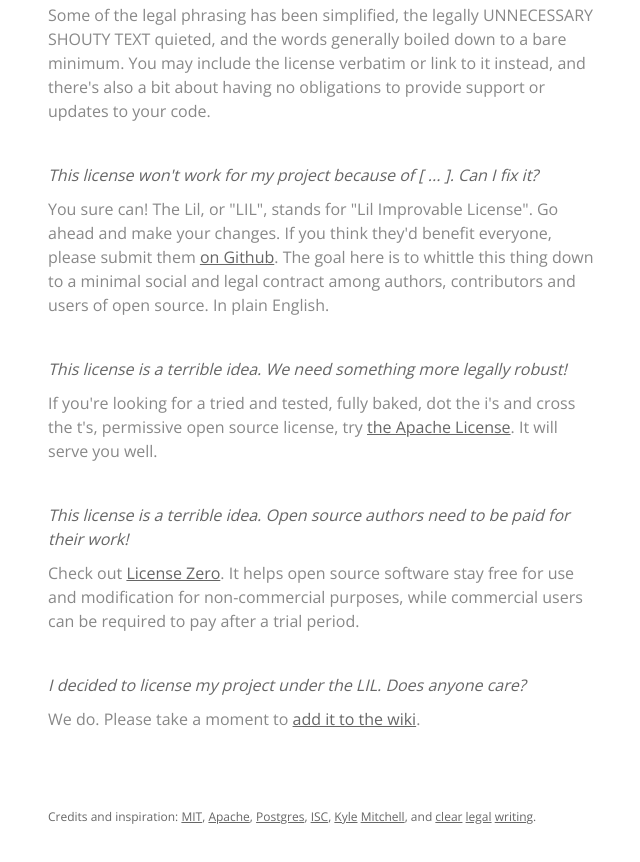
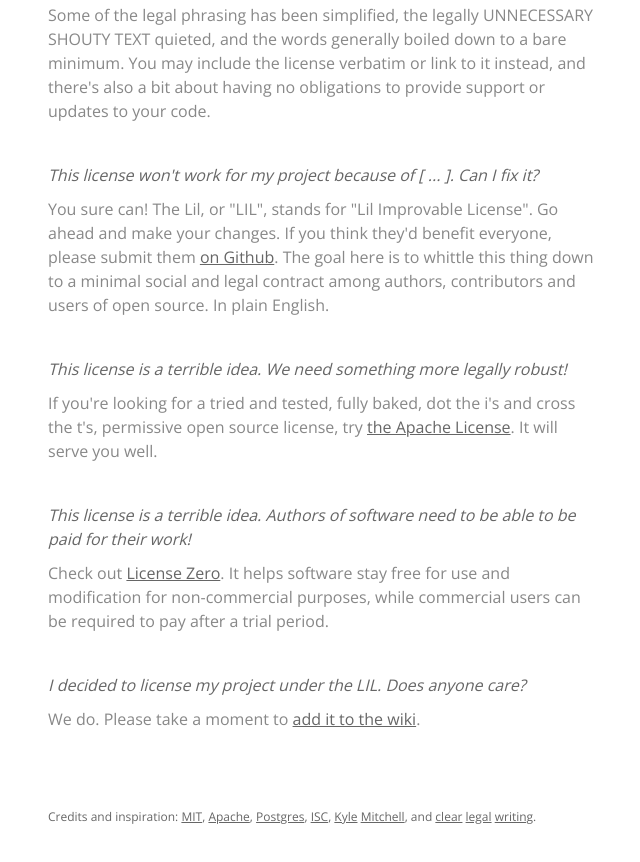
Before and after one commit to jashkenas/lil-license, a plain HTML site: page v1.html in a window 1280 px wide. Shown: the part 997-1859 px from the top of the page, without its empty margins (317-957 px from the left). Drawn offline with nearby package versions, Linux system fonts and the light colour scheme; a web font is replaced by a local one.

Commit message:
Clarify: License Zero is open, but not open source

```diff
--- a/v1.html
+++ b/v1.html
@@ -142,11 +142,11 @@ contributors and users of open source. In plain English.</p>
 the t's, permissive open source license, try
 <a href="https://www.apache.org/licenses/LICENSE-2.0">the Apache License</a>. It will serve
 you well.</p>
-<p>This license is a terrible idea. Open source authors need to be paid for their
-work!</p>
-<p>Check out <a href="https://licensezero.com/">License Zero</a>. It helps open source
-software stay free for use and modification for non-commercial purposes, while
-commercial users can be required to pay after a trial period.</p>
+<p>This license is a terrible idea. Authors of software need to be able to be paid
+for their work!</p>
+<p>Check out <a href="https://licensezero.com/">License Zero</a>. It helps software stay free
+for use and modification for non-commercial purposes, while commercial users
+can be required to pay after a trial period.</p>
 <p>I decided to license my project under the LIL. Does anyone care?</p>
 <p>We do. Please take a moment to
 <a href="https://github.com/jashkenas/lil-license/wiki/List-of-LIL-Licensed-Projects">add it to the wiki</a>.</p>
```
Also changed, not shown: 1 other file.
